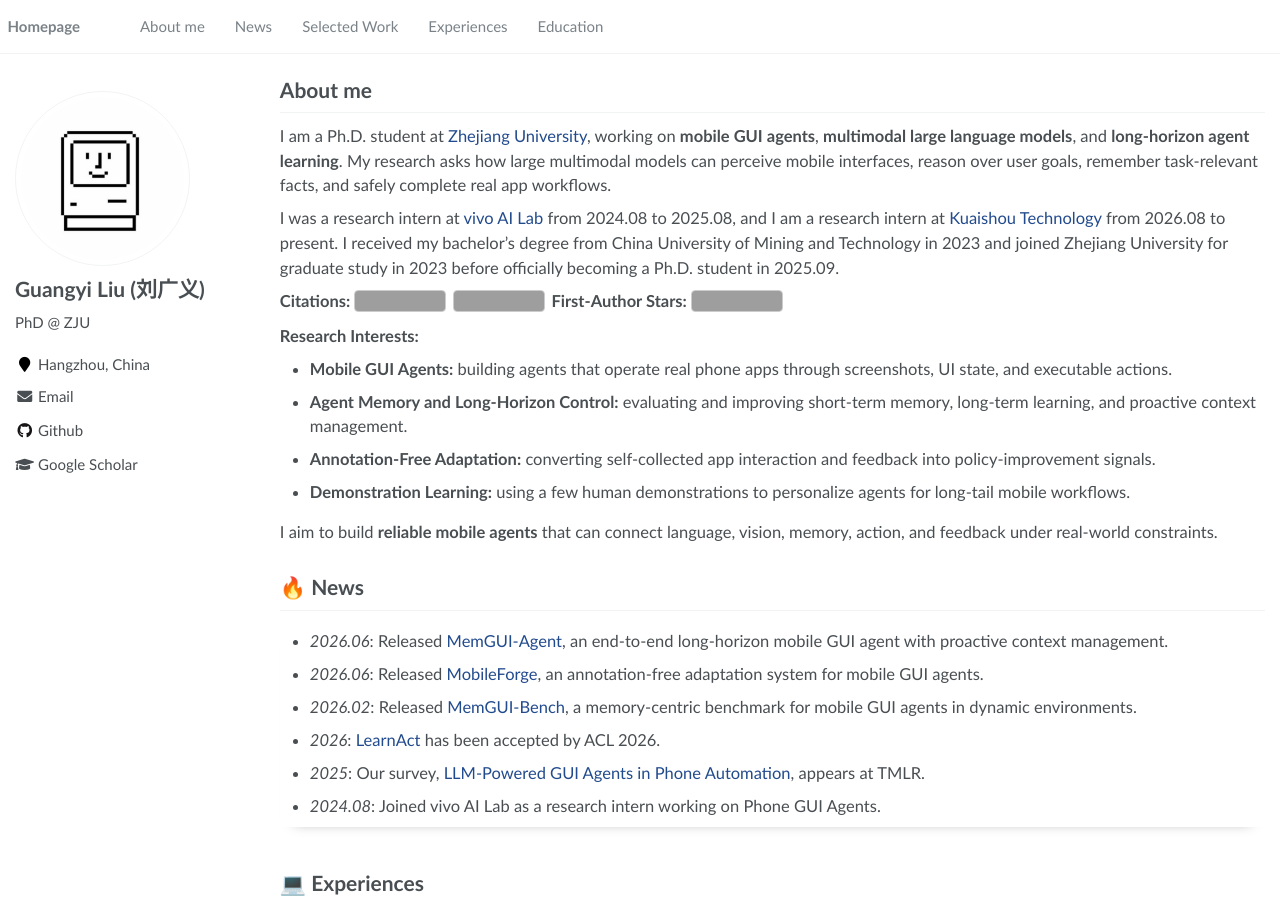
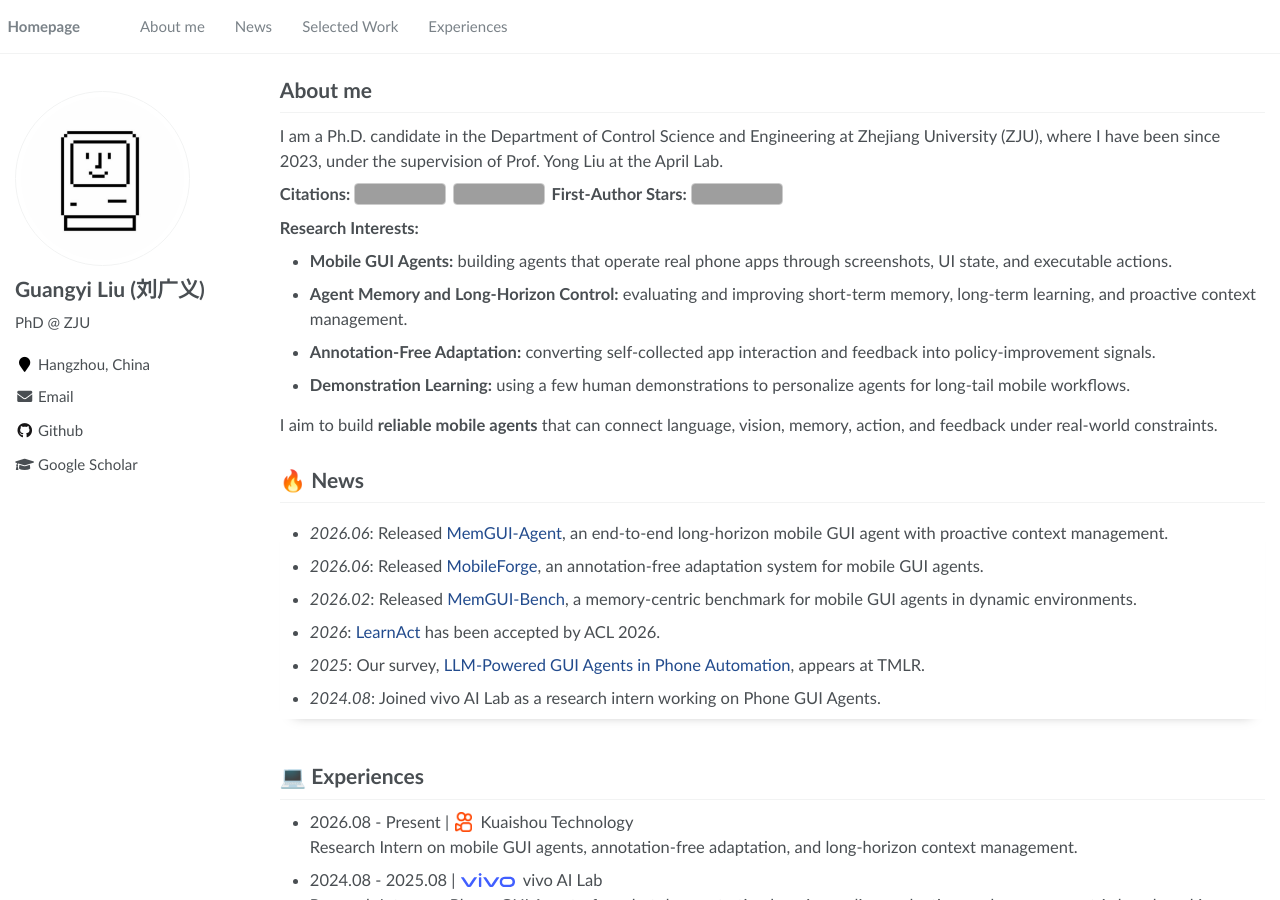
Before and after one commit to lgy0404/lgy0404.github.io, a Jekyll site: the page built from _pages/about.md, in a window 1280 px wide and 900 px high. Built offline with Jekyll 4.4.1, drawn with Linux system fonts in a browser that asks for light colours; comment, search, counter and statistics services are not loaded; some of the changed text lies outside the part shown; grey boxes are pictures that could not be loaded.

Commit message:
chore: simplify bio and remove education section

```diff
--- a/_data/navigation.yml
+++ b/_data/navigation.yml
@@ -11,6 +11,3 @@ main:
 
   - title: "Experiences"
     url: "/#experiences"
-
-  - title: "Education"
-    url: "/#education"
--- a/_pages/about.md
+++ b/_pages/about.md
@@ -180,9 +180,7 @@ redirect_from:
 <span class='anchor' id='about-me'></span>
 # About me
 
-I am a Ph.D. student at [Zhejiang University](https://www.zju.edu.cn/), working on **mobile GUI agents**, **multimodal large language models**, and **long-horizon agent learning**. My research asks how large multimodal models can perceive mobile interfaces, reason over user goals, remember task-relevant facts, and safely complete real app workflows.
-
-I was a research intern at [vivo AI Lab](https://www.vivo.com/) from 2024.08 to 2025.08, and I am a research intern at [Kuaishou Technology](https://www.kuaishou.com/) from 2026.08 to present. I received my bachelor's degree from China University of Mining and Technology in 2023 and joined Zhejiang University for graduate study in 2023 before officially becoming a Ph.D. student in 2025.09.
+I am a Ph.D. candidate in the Department of Control Science and Engineering at Zhejiang University (ZJU), where I have been since 2023, under the supervision of Prof. Yong Liu at the April Lab.
 
 <div class="profile-stats" markdown="1">
 
@@ -366,16 +364,6 @@ I aim to build **reliable mobile agents** that can connect language, vision, mem
 <span style="font-size: 0.93em;"><img src="./images/logo-venue.png" style="width: 0.975em; position: relative; top: -0.115em;"> **IEEE ISIE 2024 (Oral)**</span>\
 <a href="https://scholar.google.com/scholar?oi=bibs&hl=en&cites=16513972165585140029"><img alt="Google Scholar citations" src="https://img.shields.io/badge/Citations-1-white?logo=Google%20Scholar&style=flat-square&labelColor=white&cacheSeconds=10" style="border: 1px solid #ccc; border-radius: 4px;"></a>
 
-<span class='anchor' id='education'></span>
-# 📖 Education
-
-- 2025.09 - Present | <img src="./images/logos/zju-logo-1.png" class="edu-logo" alt="Zhejiang University logo"> Ph.D. Student, Zhejiang University, Hangzhou
-  Research focus: mobile GUI agents, multimodal LLMs, agent memory, and policy adaptation.
-- 2023.06 - 2025.08 | <img src="./images/logos/zju-logo-1.png" class="edu-logo" alt="Zhejiang University logo"> Graduate Student, Zhejiang University, Hangzhou
-  Research focus: LLM-powered agents and mobile GUI automation.
-- 2019.09 - 2023.06 | <img src="./images/logos/cumt-logo.png" class="edu-logo edu-logo--cumt" alt="China University of Mining and Technology logo"> B.Eng. in Automatic Control, China University of Mining and Technology, Xuzhou
-  Ranking: No.1/203 overall; National Scholarship recipient.
-
 # 🏆 Honors & Awards
 
 - Excellent Graduate Student of Zhejiang University.
```
